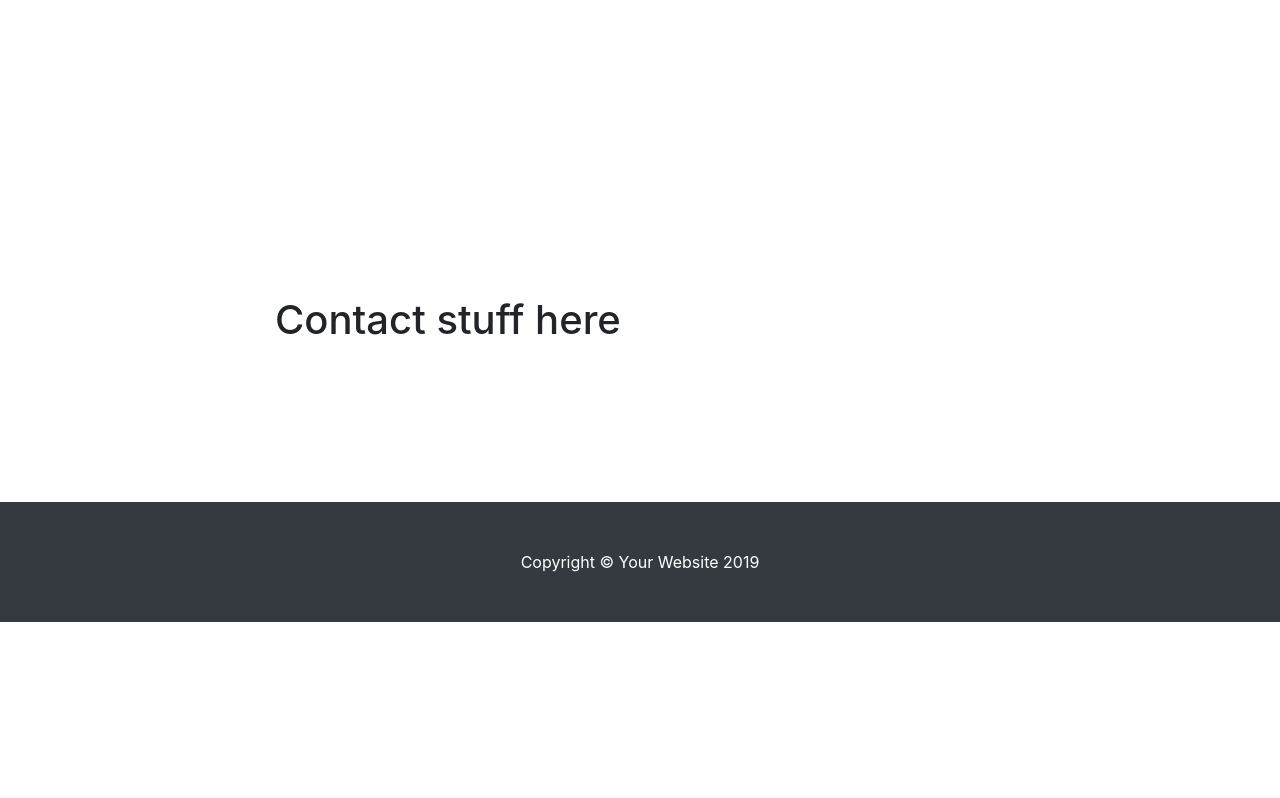
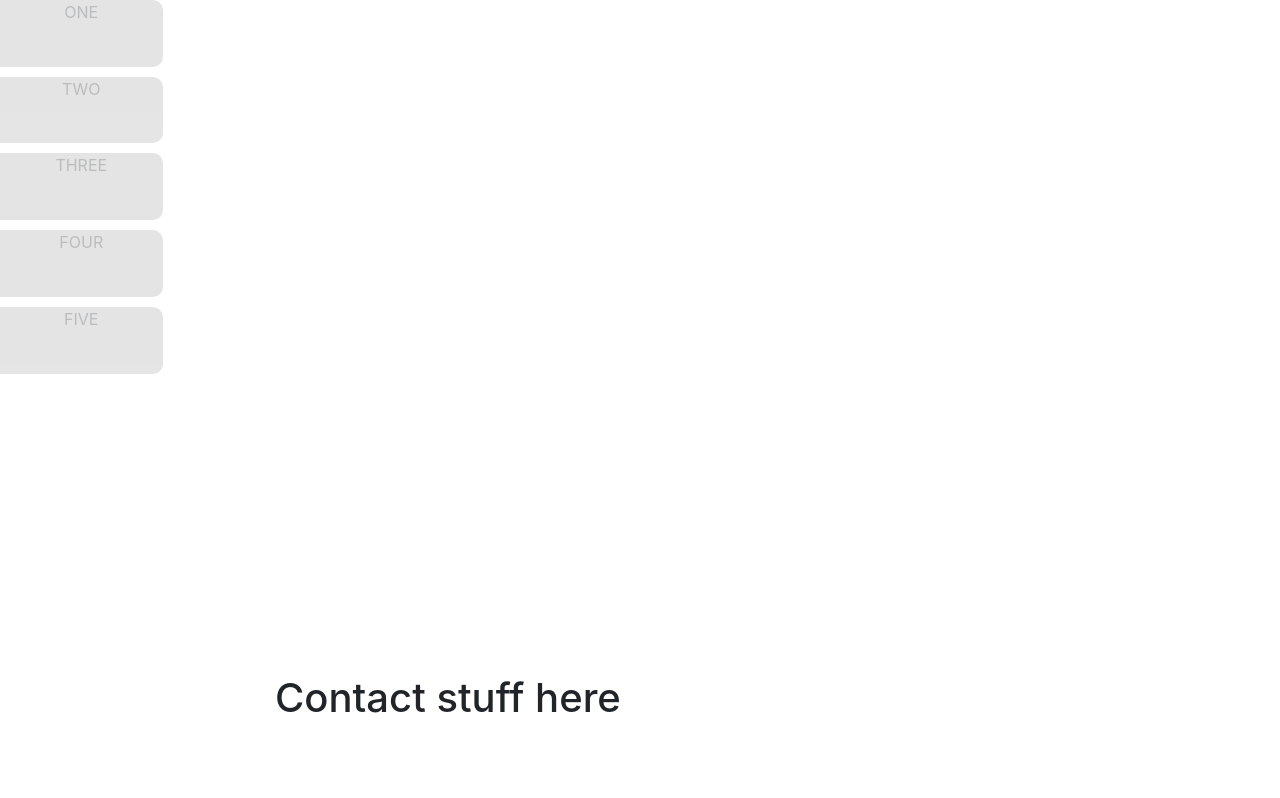
Before and after one commit to MoonBeee/MoonBeee.github.io, a website with bundled scripts: page index.html in a window 1280 px wide. Shown: the part 1921-2719 px from the top of the page. Before the commit the page ends 2543 px from the top, so only its background shows below. Built offline with nearby package versions, Linux system fonts and the light colour scheme.

Commit message:
Started worksample section

```diff
--- a/css/custom.css
+++ b/css/custom.css
@@ -54,7 +54,21 @@ body{
   font-weight: bolder;
   width:10vw;
   margin: 2px 2px 10px 2px;
+}
 
+#samples-container {
+  margin-left: 0;
+  padding-left: 0;
+  border-left: 0;
+  width: 100vw;
+}
+
+#worksample-btn-div {
+  display: flex;
+  height: 30vw;
+  flex-direction: column;
+  justify-content: space-around;
+  margin-top: 5vw;
 }
 
 /* Classed Elements */
@@ -68,6 +82,22 @@ body{
   margin-bottom: 0;
   padding-top: 5vw;
   padding-bottom: 5px;
+}
+
+.worksample-btn {
+  align-content: center;
+  justify-content: center;
+  background-color: darkgrey;
+  border-radius: 0 10px 10px 0;
+  display: flex;
+  height: 1000px;
+  margin: 10px 0 0 0 ;
+  opacity: 30%;
+  text-align: center;
+}
+
+#worksample-btn p {
+  margin-top: 4em;
 }
 
 .flex-container{
@@ -89,7 +119,6 @@ body{
     display:none;
   }
 
-
   #header-container {
     margin-top: 10vw;
     flex-direction: column;
@@ -104,6 +133,20 @@ body{
     display: flex;
   }
 
+  #worksample-btn-div {
+    display: flex;
+    height: 10vw;
+    flex-direction: row;
+    justify-content:flex-start;
+    margin-top: 1vw;
+  }
+
+  .worksample-btn {
+    border-radius: 10px;
+    height: auto;
+    margin: 10px 0 0 0 ;
+  }
+
 } /* End of Mediaquery for tablets */
 
 @media only screen and (max-width: 720px) {
--- a/index.html
+++ b/index.html
@@ -25,7 +25,7 @@
   <!-- Navigation -->
   <nav class="navbar navbar-expand-lg navbar-dark bg-dark fixed-top" id="mainNav">
     <div class="container">
-      <a class="navbar-brand js-scroll-trigger" href="#page-top">Home</a>
+      <a class="navbar-brand js-scroll-trigger" href="#page-top"><i class="fa fa-home"></i>Home</a>
       <button class="navbar-toggler" type="button" data-toggle="collapse" data-target="#navbarResponsive" aria-controls="navbarResponsive" aria-expanded="false" aria-label="Toggle navigation">
         <span class="navbar-toggler-icon"></span>
       </button>
@@ -86,14 +86,14 @@
             I had learned a lot about teamwork and culinary, but I needed a change. I returned to school at NSCC in 2017
             and started my programming journey.
             </p>
-          <p class="lead">Through my education I have had the pleasure of working on a few projects. I was a member of
+          <p class="lead">Through my education I have had the pleasure of working on a few projects. I was part of
             Project Blackbird as a member of the development team. During Project Blackbird we created a web application
             to track students progression in their self directed studies.
           </p>
           <p class="lead">For my NSCC Capstone Project I was part of team that developed a web application for the Halifax Higher
             Education Partnership. We created an application that will centralize information about events, programs,
             articulation programs, organizations, and available facilities that are offered by NSCC, Dalhousie, St. Mary's
-            and other post secondary education institutions.
+            and other local post-secondary institutions.
           </p>
         </div>
       </div>
@@ -121,8 +121,25 @@
 
   <!-- Work samples section-->
   <section id="samples">
-    <div class="container" id="samplesContainer">
+    <div class="container" id="samples-container">
       <div class="row">
+        <div id="worksample-btn-div" class="col-lg-2">
+          <div id="worksample-one" class="worksample-btn">
+            <p>ONE</p>
+          </div>
+          <div id="worksample-two" class="worksample-btn">
+            <p>TWO</p>
+          </div>
+          <div id="worksample-three" class="worksample-btn">
+            <p>THREE</p>
+          </div>
+          <div id="worksample-four" class="worksample-btn">
+            <p>FOUR</p>
+          </div>
+          <div id="worksample-five" class="worksample-btn">
+            <p>FIVE</p>
+          </div>
+        </div>
         <div class="col-lg-8 mx-auto">
           <h2>About this page</h2>
           <i class="fa fa-github" style="color:red;"></i>
```
